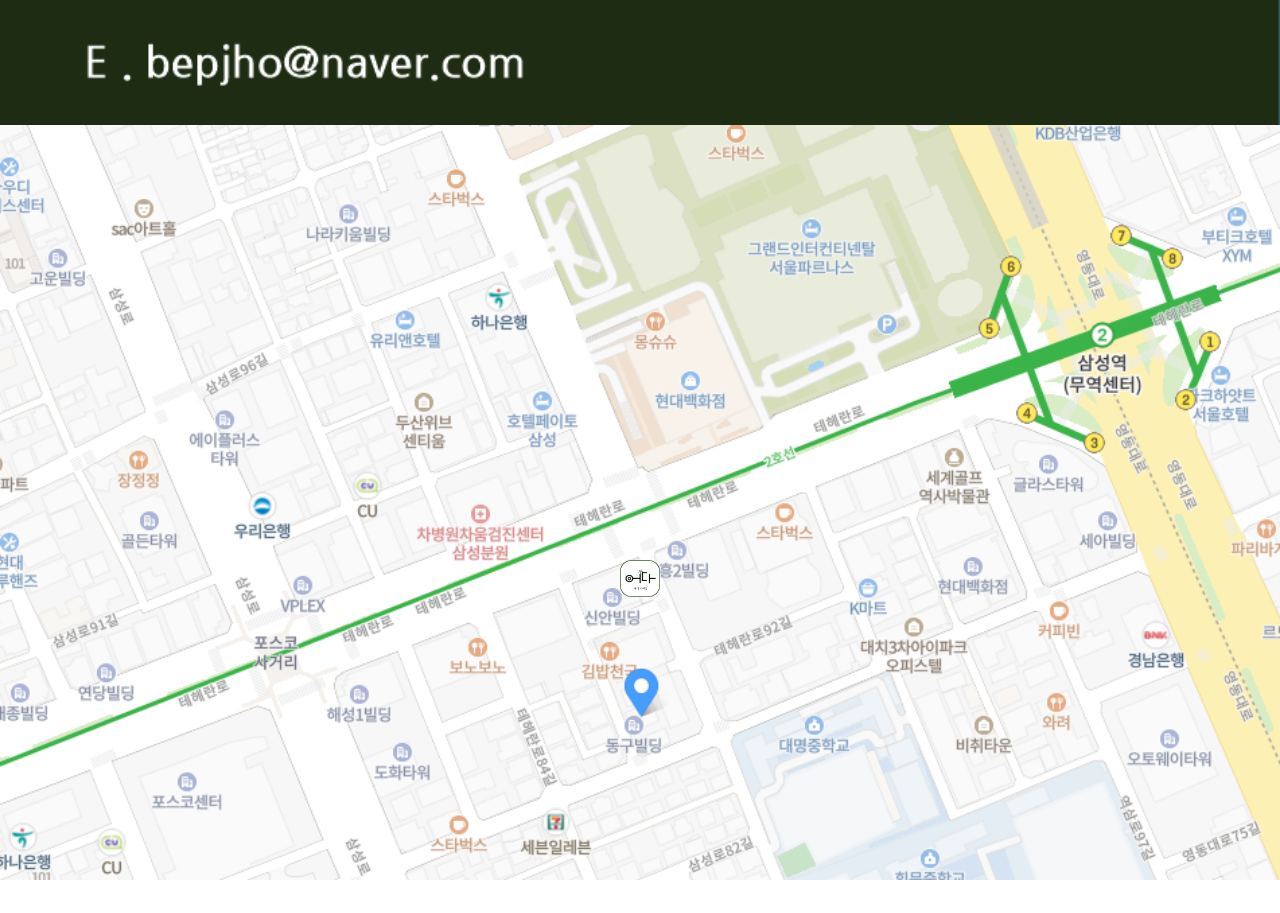
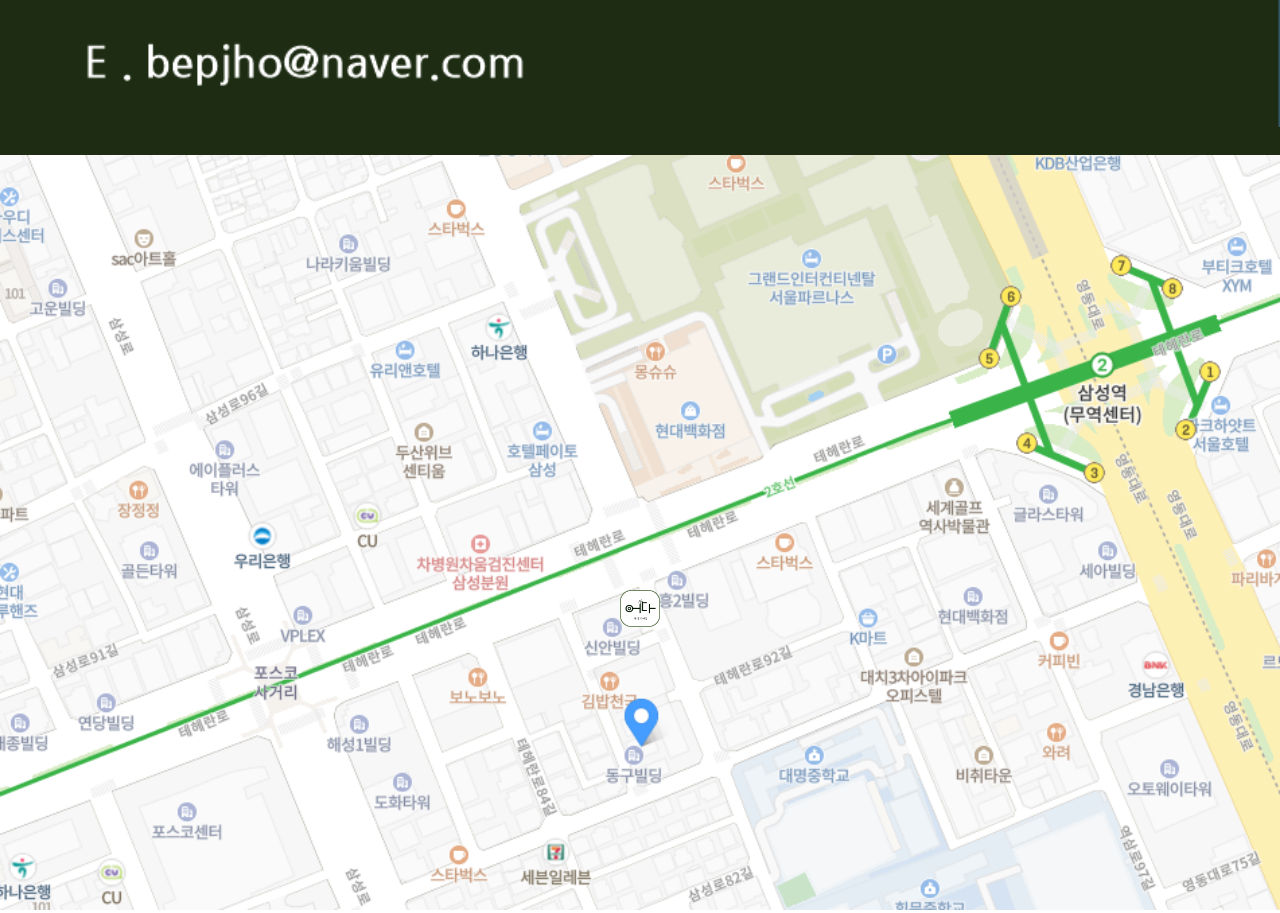
Before and after one commit to scott012069/eoda, a plain HTML site: page index.html in a window 1280 px wide. Shown: the part 11020-11933 px from the top of the page. Before the commit the page ends 11903 px from the top, so only its background shows below. Drawn offline with Linux system fonts and the light colour scheme.

Commit message:
add space

```diff
--- a/index.html
+++ b/index.html
@@ -24,6 +24,7 @@
       <img src="screenshots/13.PNG" />
       <img src="screenshots/14.PNG" />
     </div>
+    <div class="space"></div>
     <div class="position">
       <img src="screenshots/15.PNG" />
       <div class="position_div">
--- a/styles.css
+++ b/styles.css
@@ -26,3 +26,8 @@
   margin-top: -20px;
   margin-left: -20px;
 }
+.space {
+  background-color: #1d2c12;
+  height: 30px;
+  width: 100%;
+}
```
